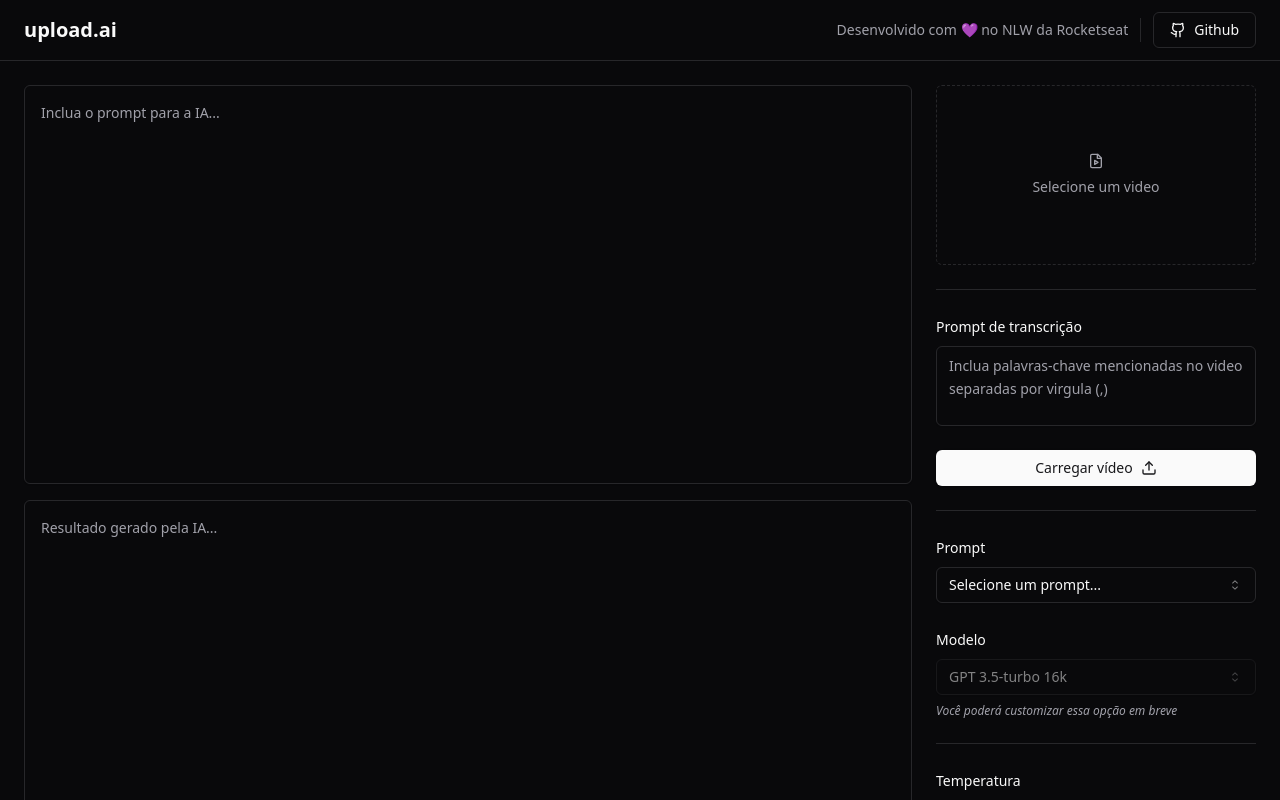
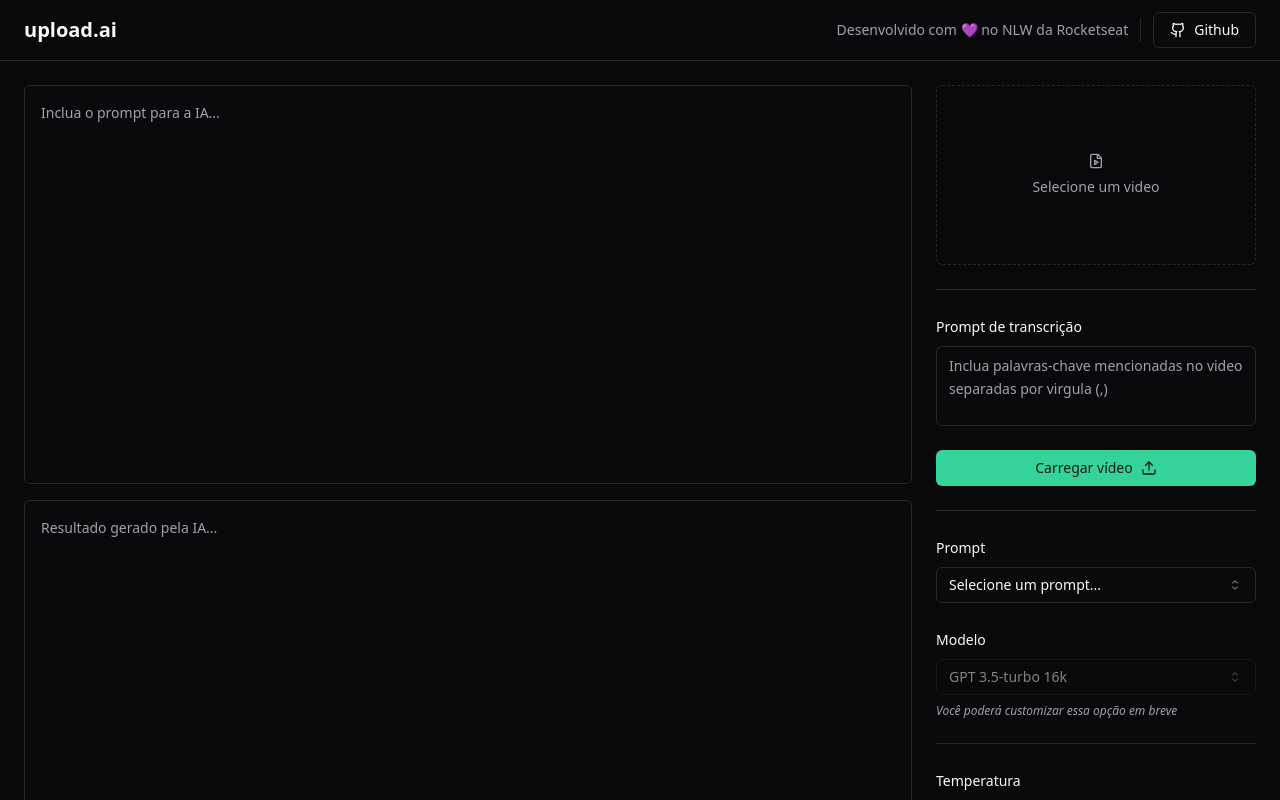
Before and after one commit to yMaatheus/nlw-ia, a React (Vite) app in the folder upload-ai-web/: page / in a window 1280 px wide. Shown: the top 800 px of the page. Built offline with nearby package versions, Linux system fonts and the light colour scheme.

Commit message:
feat: :sparkles: implements api fetch to response video transcription

```diff
--- a/upload-ai-web/src/components/video-input-form.tsx
+++ b/upload-ai-web/src/components/video-input-form.tsx
@@ -6,9 +6,21 @@
 import { ChangeEvent, FormEvent, useMemo, useRef, useState } from "react";
 import { getFFmpeg } from "@/lib/ffmpeg";
 import { fetchFile } from "@ffmpeg/util";
+import { api } from "@/lib/axios";
+
+type Status = 'waiting' | 'converting' | 'uploading' | 'generating' | 'success'
+
+const statusMessages = {
+  converting: 'Convertendo...',
+  generating: 'Transcrevendo...',
+  uploading: 'Carregando...',
+  success: 'Sucesso!'
+}
 
 export function VideoInputForm() {
   const [videoFile, setVideoFile] = useState<File | null>(null)
+  const [status, setStatus] = useState<Status>('waiting')
+
   const promptInputRef = useRef<HTMLTextAreaElement>(null)
 
   function handleFileSelected(event: ChangeEvent<HTMLInputElement>) {
@@ -68,9 +80,27 @@
       return
     }
 
+    setStatus('converting')
+
     const audioFile = await convertVideoToAudio(videoFile)
 
-    console.log(audioFile, prompt)
+    const data = new FormData()
+
+    data.append('file', audioFile)
+
+    setStatus('uploading')
+
+    const response = await api.post('/videos', data)
+
+    const videoId = response.data.video.id
+
+    setStatus('generating')
+
+    await api.post(`/videos/${videoId}/transcription`, {
+      prompt
+    })
+
+    setStatus('success')
   }
 
   const previewURL = useMemo(() => {
@@ -105,15 +135,25 @@
         <Label htmlFor="transcription_prompt">Prompt de transcrição</Label>
         <Textarea
           ref={promptInputRef}
+          disabled={status !== 'waiting'}
           id="transcription_prompt"
           className="min-h-20 leading-relaxed resize-none"
           placeholder="Inclua palavras-chave mencionadas no video separadas por virgula (,)"
         />
       </div>
 
-      <Button type="submit" className="w-full">
-        Carregar vídeo
-        <Upload className="w-4 h-4 ml-2" />
+      <Button
+        data-success={status === 'success'}
+        disabled={status !== 'waiting'}
+        type="submit"
+        className="w-full data-[success]:bg-emerald-400">
+        {status === 'waiting' ? (
+          <>
+            Carregar vídeo
+            <Upload className="w-4 h-4 ml-2" />
+          </>
+        ) : statusMessages[status]}
+
       </Button>
     </form>
   )
```
